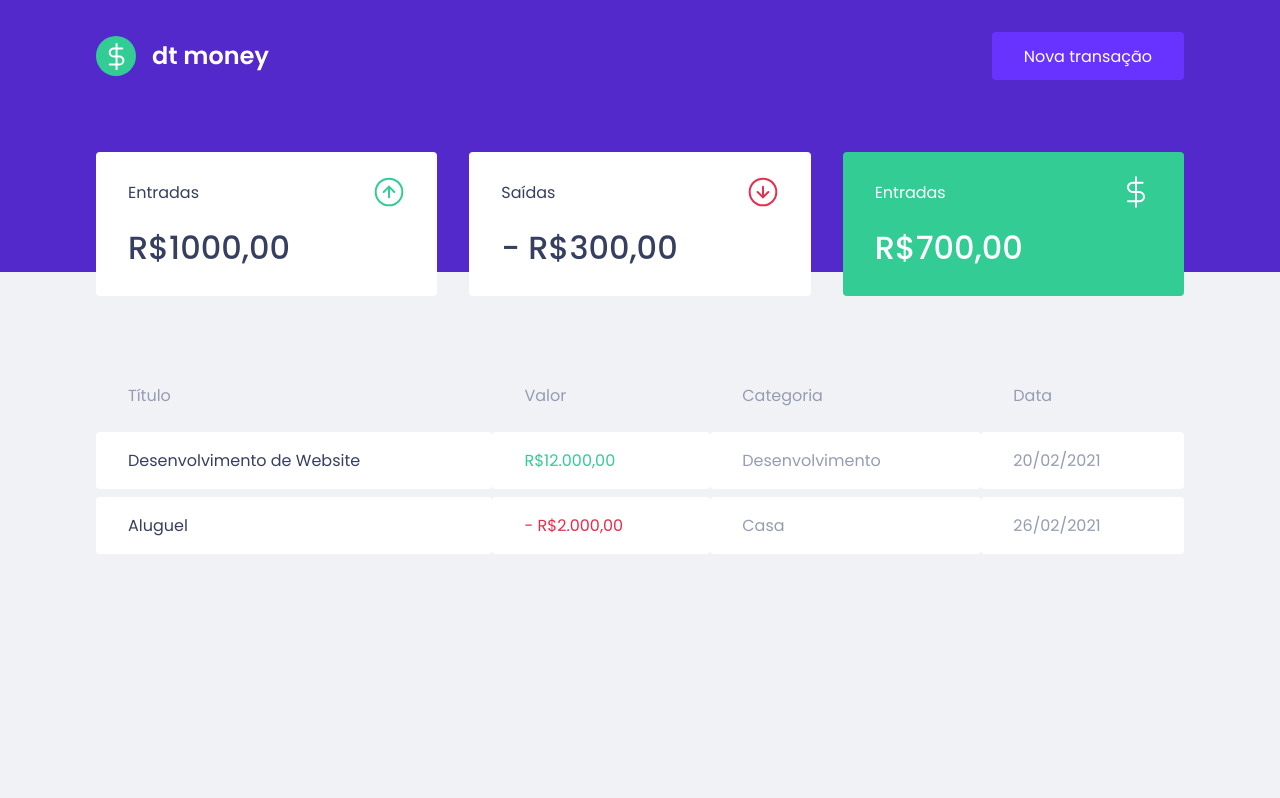
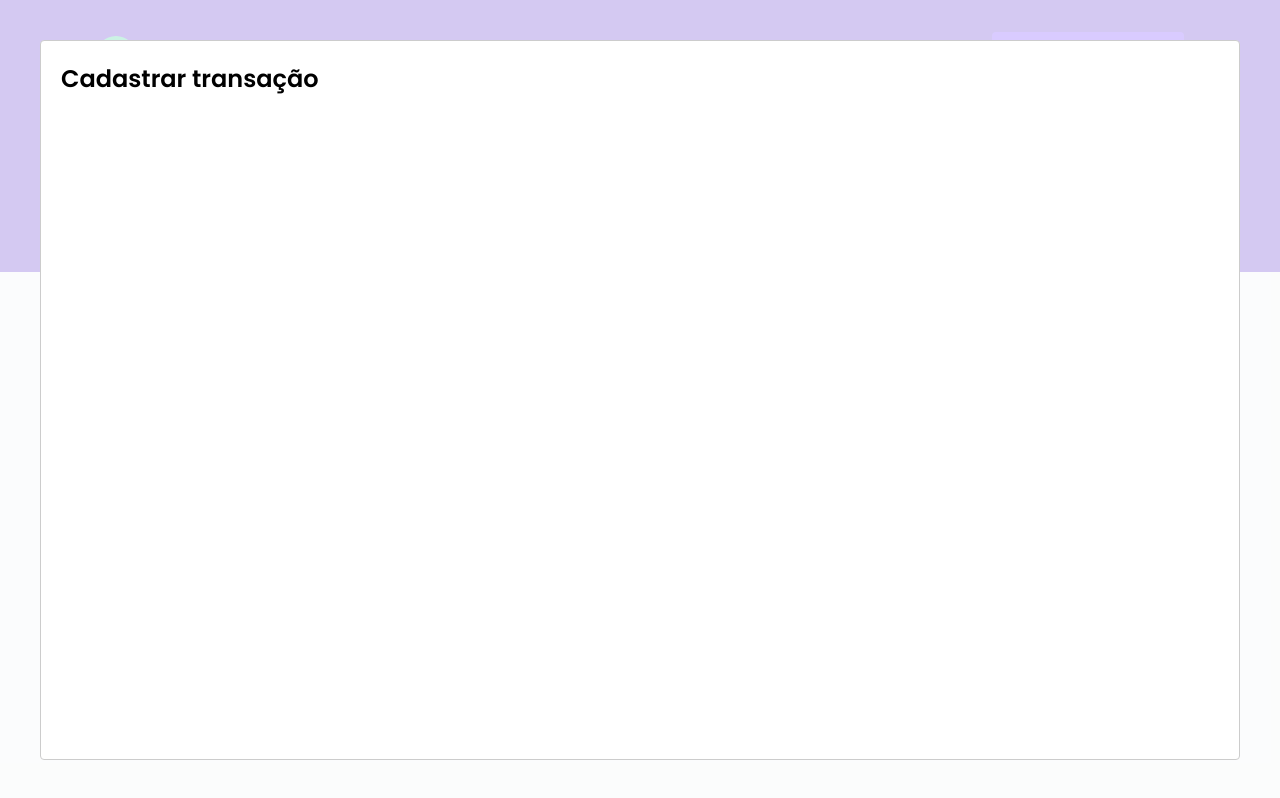
Before and after one commit to pedroigor66/ignite_reactjs_pimoney, a React (Create React App) app: page / in a window 1280 px wide. Both pictures are taken after a click on the button "Nova transação". Built offline with nearby package versions, Linux system fonts and the light colour scheme; no server answers; what miragejs would draw is missing.

Commit message:
Part 4.1 - started configuring basic actions of newTransactionModal

```diff
--- a/package.json
+++ b/package.json
@@ -7,6 +7,7 @@
     "miragejs": "^0.1.43",
     "react": "^18.0.0",
     "react-dom": "^18.0.0",
+    "react-modal": "^3.15.1",
     "react-scripts": "5.0.1",
     "styled-components": "^5.3.5",
     "web-vitals": "^2.1.0"
@@ -19,6 +20,7 @@
     "@types/node": "^16.7.13",
     "@types/react": "^18.0.0",
     "@types/react-dom": "^18.0.0",
+    "@types/react-modal": "^3.13.1",
     "@types/styled-components": "^5.1.25",
     "typescript": "^4.4.2"
   },
--- a/src/App.tsx
+++ b/src/App.tsx
@@ -1,12 +1,38 @@
+import { useState } from "react";
+import Modal from "react-modal";
 import { Dashboard } from "./components/Dashboard";
 import { Header } from "./components/Header";
 import { GlobalStyle } from "./styles/global";
 
+// for accessibility purposes, recommended by the modal API
+Modal.setAppElement("#root");
+
 export function App() {
+  const [isNewTransactionModalOpen, setIsNewTransactionModalOpen] =
+    useState(false);
+
+  // handle in the beginning of this function signals something that is triggered by the user of our app
+  function handleOpenNewTransactionModal() {
+    setIsNewTransactionModalOpen(true);
+  }
+
+  function handleCloseOpenNewTransactionModal() {
+    setIsNewTransactionModalOpen(false);
+  }
+
   return (
     <>
-      <Header />
+      <Header onOpenNewTransactionModal={handleOpenNewTransactionModal} />
+
       <Dashboard />
+
+      <Modal
+        isOpen={isNewTransactionModalOpen}
+        onRequestClose={handleCloseOpenNewTransactionModal}
+      >
+        <h2>Cadastrar transação</h2>
+      </Modal>
+
       <GlobalStyle />
     </>
   );
--- a/src/components/Header/index.tsx
+++ b/src/components/Header/index.tsx
@@ -2,12 +2,18 @@
 
 import { Container, Content } from "./styles";
 
-export function Header() {
+interface HeaderProps {
+  onOpenNewTransactionModal: () => void;
+}
+
+export function Header({ onOpenNewTransactionModal }: HeaderProps) {
   return (
     <Container>
       <Content>
         <img src={logoImg} alt='dt money' />
-        <button type='button'>Nova transação</button>
+        <button type='button' onClick={onOpenNewTransactionModal}>
+          Nova transação
+        </button>
       </Content>
     </Container>
   );
```
Also changed, not shown: 1 other file (tests, documents, lock files or other folders).
